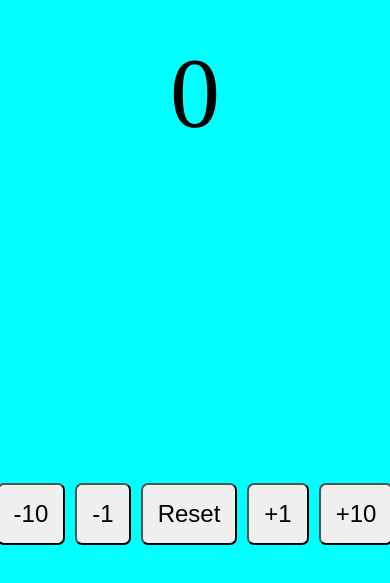
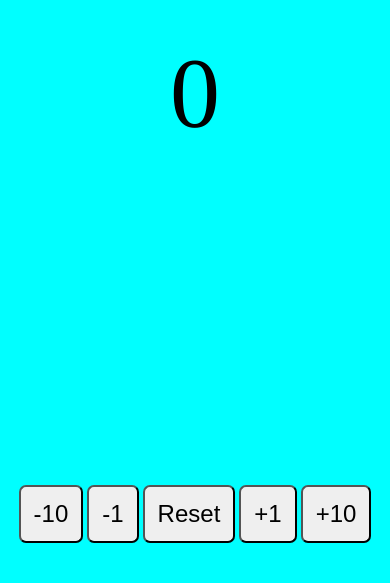
Before and after one commit to AndreaVenuti/CONTATORE, a plain HTML site: page index.html in a window 390 px wide. Shown: the part 119-702 px from the top of the page. Drawn offline with Linux system fonts and the light colour scheme.

Commit message:
adattamento btn
migliorato l'adattamento dei bottoni su schermi piccoli

```diff
--- a/style.css
+++ b/style.css
@@ -31,7 +31,8 @@ button{
 /* schermi piccoli */
 @media screen and (max-width: 620px){
     button{
-        padding: 15px;
+        padding: 13px;
+        margin: 2px;
         font-size: x-large;
     }
 }
```
